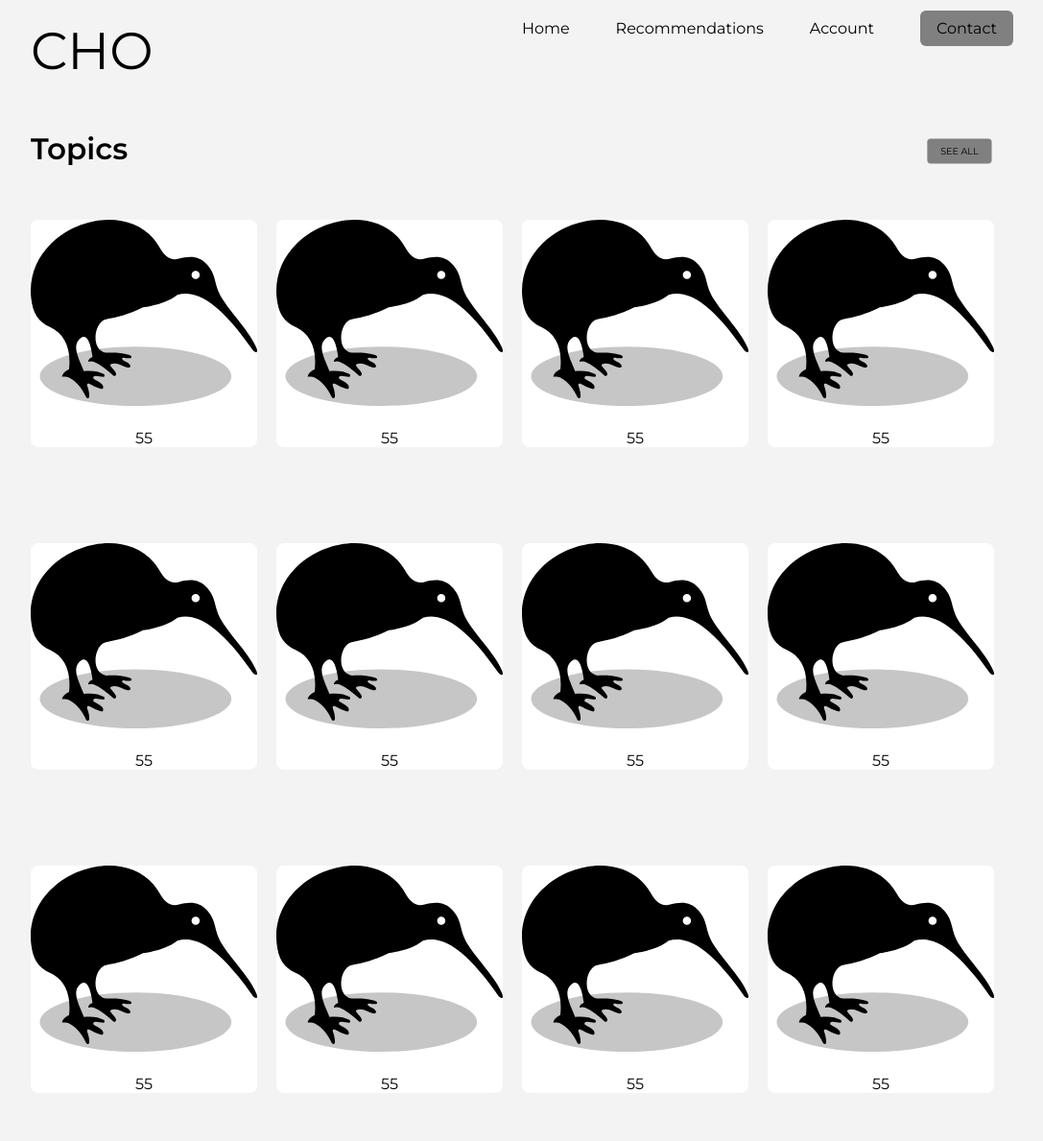
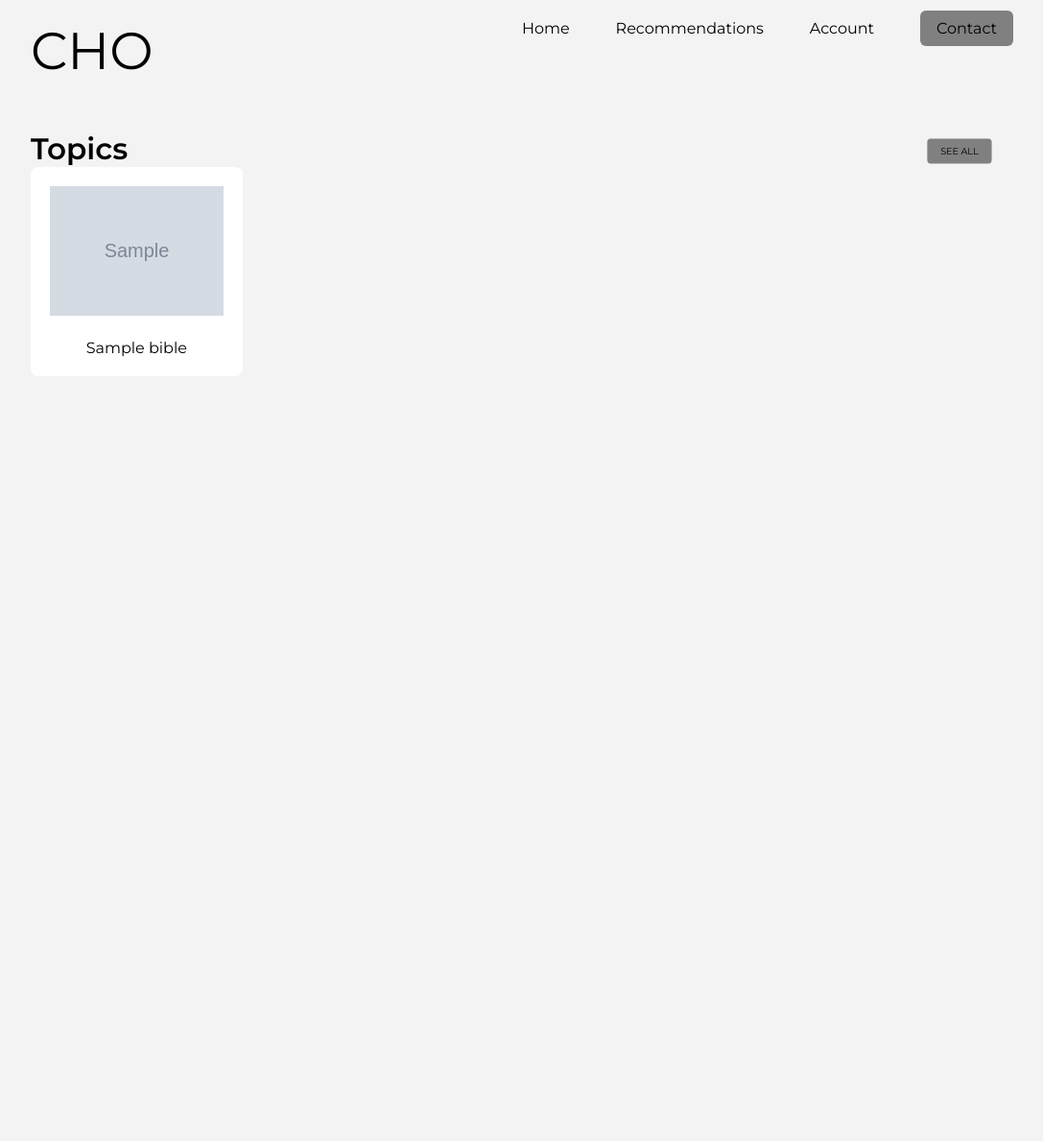
Before and after one commit to RusimusPrime/Platform-Cho, a Flask app: page /home in a window 1280 px wide. Shown: the whole page at 96% size, without its empty margins (96-1183 px from the left). After the commit the page ends 371 px from the top, so only its background shows below. Run offline with Flask 3, Linux system fonts and the light colour scheme; tables that the repository leaves empty hold one stand-in row (values such as "Sample post"); grey boxes marked "Sample" are stand-in pictures; some web fonts are replaced.

Commit message:
почти сайт

```diff
--- a/server.py
+++ b/server.py
@@ -1,19 +1,18 @@
+from flask_login import login_required, logout_user, LoginManager, login_user, UserMixin, current_user
 from flask import Flask, request, render_template_string, render_template, redirect, url_for
-import hashlib
-import os
-from PyPDF2 import PdfReader
-from flask_login import login_required
 from striprtf.striprtf import rtf_to_text
 from flask_sqlalchemy import SQLAlchemy
-from flask_login import logout_user, LoginManager
-from flask_login import login_user
-from flask_login import UserMixin
+from dotenv import load_dotenv
 from datetime import datetime
-from flask_login import current_user
+from PyPDF2 import PdfReader
+from openai import OpenAI
+import hashlib
 import sqlite3
-from openai import OpenAI
 import json
+import os
 
+load_dotenv()
+api_key = os.getenv("API_KEY")
 app = Flask(__name__)
 
 app.config['SQLALCHEMY_DATABASE_URI'] = 'sqlite:///cho.db'
@@ -68,11 +67,12 @@ def upload_pdf():
         file.save(save_path)
 
         client = OpenAI(
+            api_key=api_key,
             base_url='https://bothub.chat/api/v2/openai/v1'
         )
         params = {
             'model': 'dall-e-3',
-            'prompt': 'The Horror of the Heights Author Arthur Conan Doyle',
+            'prompt': file.filename[:file.filename.index(".pdf")],
             'n': 1,
             'size': '1024x1024',
         }
@@ -83,7 +83,7 @@ def upload_pdf():
 
         new_book = Bible(
             name=file.filename[:file.filename.index(".pdf")],
-            path=save_path,
+            path=f"books/{file.filename[:file.filename.find('.pdf')]}.rtf",
             id_user=current_user.id,
             date=datetime.utcnow(),
             path_to_cover=image_url
@@ -101,10 +101,11 @@ def upload_pdf():
 @app.route('/watch/<int:id>')
 @login_required
 def show_file(id):
-    bible_entry = Bible.query.get(id)
-    if not bible_entry:
-        return "Запись не найдена", 404
-    with open(bible_entry.path, 'r', encoding='utf-8') as f:
+    con = sqlite3.connect("instance/cho.db")
+    cur = con.cursor()
+    result = cur.execute("""SELECT path FROM bible WHERE id=?""", (id,)).fetchall()[0][0]
+    print(result)
+    with open(result, 'r', encoding='utf-8') as f:
         rtf_content = f.read()
     text = rtf_to_text(rtf_content)
 
@@ -144,14 +145,14 @@ def register():
 def home():
     con = sqlite3.connect("instance/cho.db")
     cur = con.cursor()
-    result = list(map(lambda x: [f"/watch/{x[0]}", x[1]], cur.execute("""SELECT id, name FROM bible""").fetchall()))
-    return render_template('index.html')
+    result = list(map(lambda x: [f"/watch/{x[0]}", x[1], x[2]],
+                      cur.execute("""SELECT id, name, path_to_cover FROM bible""").fetchall()))
+    return render_template('index.html', elements=result)
 
 
 @app.route('/rec')
 @login_required
 def rec():
-
     return render_template('recomindation.html')
 
 
--- a/static/style.css
+++ b/static/style.css
@@ -9,6 +9,7 @@ body{
     font-family: 'Montserrat', sans-serif;
     font-weight: 400;
     color: black;
+    background: rgb(243, 243, 243);
     font-size: 16px;
 }
 
@@ -18,6 +19,7 @@ a{
 
 img{
     max-width: 100%;
+    height: auto;
 }
 
 .wrepper {
@@ -101,21 +103,26 @@ header nav ul li.btn a:hover{
     background: rgb(59, 59, 59);
     transform: scale(0.63);
 }
-.tems .topic .block{
-    background: white;
-    margin-right: 20px;
+
+.topic {
+    display: grid;
+    grid-template-columns: repeat(4, 1fr);
+   justify-content: center;
+    gap: 10px;
+}
+
+.block {
+    background-color: white;
+    padding: 20px;
+    text-align: center;
     border-radius: 8px;
 }
-.tems .topic .block:hover{
+
+.block:hover{
     background: rgba(255, 255, 255, 0.63);
     transform:scale(0.96)
 }
-.tems .topic{
-    display: flex;
-    justify-content: space-between;
-    width: 100%;
-    padding: 50px 0;
-}
+
 
 .tems .topic span{
     display: block;
--- a/templates/index.html
+++ b/templates/index.html
@@ -24,58 +24,12 @@
             <a href="#" class="see-all">SEE ALL</a>
             <h3>Topics</h3>
             <div class="topic">
-                <div class="block">
-                    <a href="#"><img src="static/kiwi.svg" alt=""></a>
-                    <span> 55</span>
-                </div>
-                <div class="block">
-                    <a href="#"><img src="static/kiwi.svg" alt=""></a>
-                    <span> 55</span>
-                </div>
-                <div class="block">
-                    <a href="#"><img src="static/kiwi.svg" alt=""></a>
-                    <span> 55</span>
-                </div>
-                <div class="block">
-                    <a href="#"><img src="static/kiwi.svg" alt=""></a>
-                    <span> 55</span>
-                </div>
-            </div>
-            <div class="topic">
-                <div class="block">
-                    <a href="#"><img src="static/kiwi.svg" alt=""></a>
-                    <span> 55</span>
-                </div>
-                <div class="block">
-                    <a href="#"><img src="static/kiwi.svg" alt=""></a>
-                    <span> 55</span>
-                </div>
-                <div class="block">
-                    <a href="#"><img src="static/kiwi.svg" alt=""></a>
-                    <span> 55</span>
-                </div>
-                <div class="block">
-                    <a href="#"><img src="static/kiwi.svg" alt=""></a>
-                    <span> 55</span>
-                </div>
-            </div>
-            <div class="topic">
-                <div class="block">
-                    <a href="#"><img src="static/kiwi.svg" alt=""></a>
-                    <span> 55</span>
-                </div>
-                <div class="block">
-                    <a href="#"><img src="static/kiwi.svg" alt=""></a>
-                    <span> 55</span>
-                </div>
-                <div class="block">
-                    <a href="#"><img src="static/kiwi.svg" alt=""></a>
-                    <span> 55</span>
-                </div>
-                <div class="block">
-                    <a href="#"><img src="static/kiwi.svg" alt=""></a>
-                    <span> 55</span>
-                </div>
+            {% for i in elements%}
+                    <div class="block">
+                        <a href="{{ i[0] }}"><img src="{{ i[2] }}" alt=""></a>
+                        <span>{{ i[1] }}</span>
+                    </div>
+            {% endfor %}
             </div>
         </div>
     </div>
```
Also changed, not shown: 2 other files.
